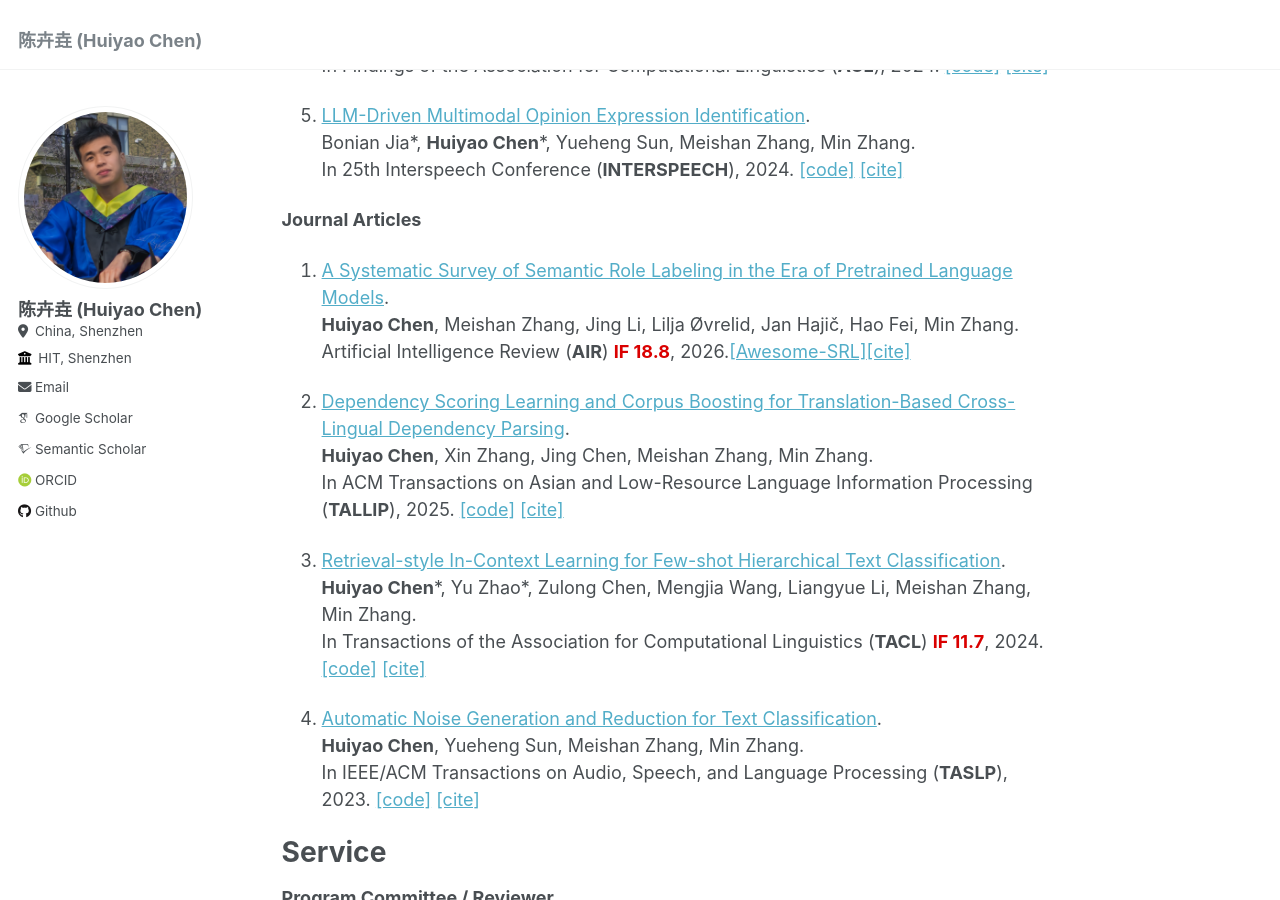
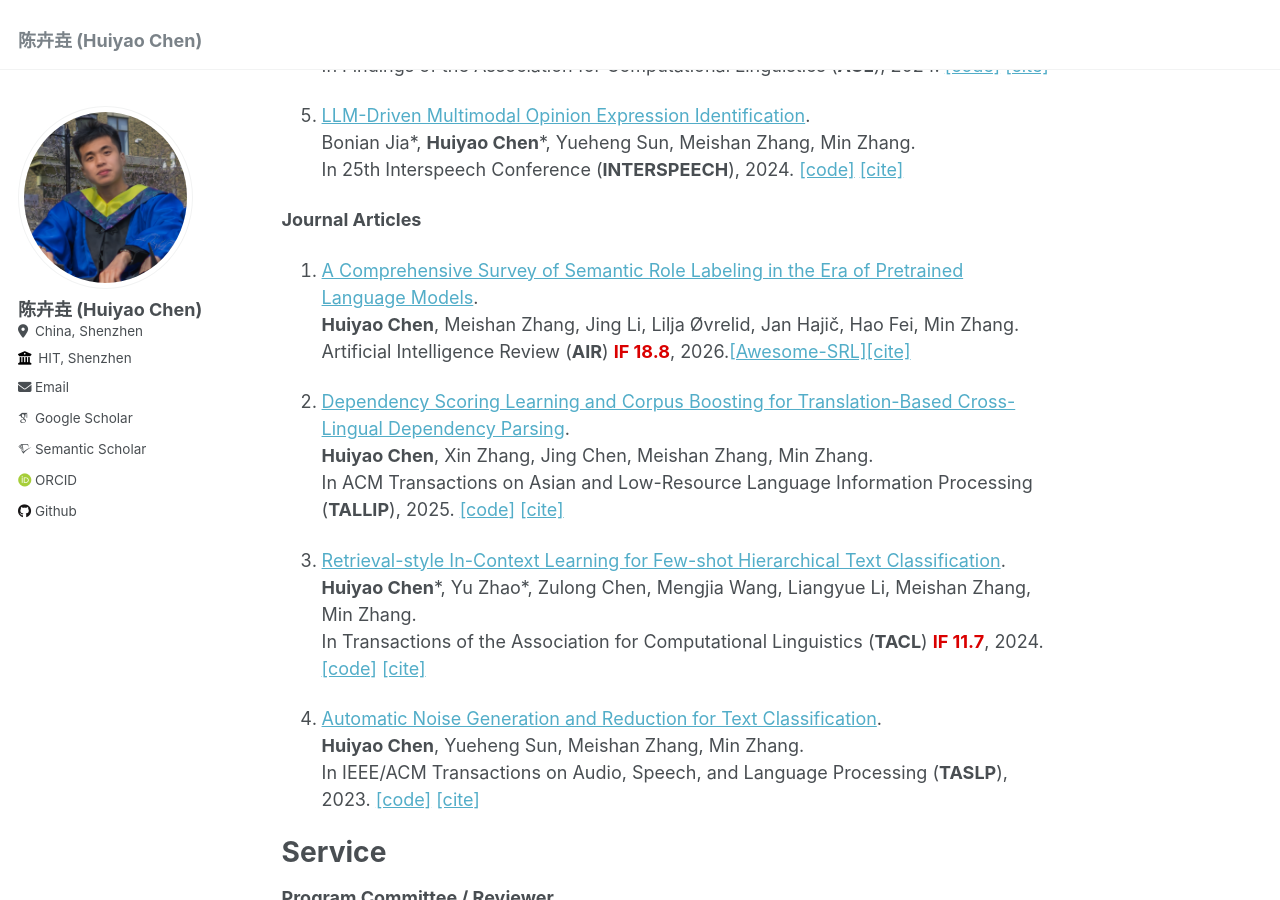
Before and after one commit to DreamH1gh/DreamH1gh.github.io, a Jekyll site: the page built from _pages/about.md, in a window 1280 px wide and 900 px high, scrolled down 2283 px. Built offline with Jekyll 4.4.1, drawn with Linux system fonts in a browser that asks for light colours; some web fonts are replaced.

Commit message:
SRL survey检索见刊

```diff
--- a/_pages/about.md
+++ b/_pages/about.md
@@ -92,7 +92,7 @@ Bonian Jia\*, **Huiyao Chen**\*, Yueheng Sun, Meishan Zhang, Min Zhang.
 In 25th Interspeech Conference (**INTERSPEECH**), 2024. [[code]](https://github.com/3cqscbr26/LLM-MOEI) [[cite]](https://www.isca-archive.org/interspeech_2024/jia24_interspeech.html#)
 
 **Journal Articles**
-1. [A Systematic Survey of Semantic Role Labeling in the Era of Pretrained Language Models](https://arxiv.org/abs/2502.08660).
+1. [A Comprehensive Survey of Semantic Role Labeling in the Era of Pretrained Language Models](https://link.springer.com/article/10.1007/s10462-026-11623-5).
 <br/>
 **Huiyao Chen**, Meishan Zhang, Jing Li, Lilja Øvrelid, Jan Hajič, Hao Fei, Min Zhang.
 <br/>
```
